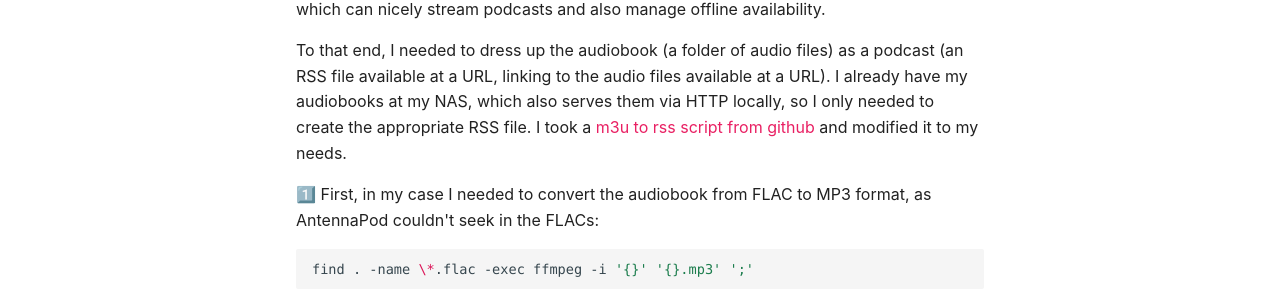
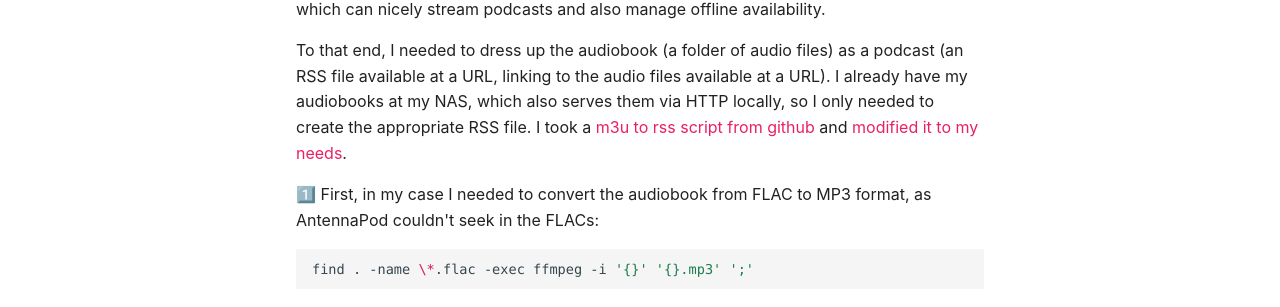
Before and after one commit to luelista/luelista.github.io, an MkDocs documentation site: the page built from docs/blog/posts/audiobook-to-podcast.md, in a window 1280 px wide and 1220 px high. Shown: the part 327-634 px from the top of the window. Built offline with MkDocs 1.6.1 and Material for MkDocs 9.7.7, drawn with Linux system fonts in a browser that asks for light colours; part of the change alters nothing that is shown.

````diff
--- a/docs/blog/posts/audiobook-to-podcast.md
+++ b/docs/blog/posts/audiobook-to-podcast.md
@@ -11,7 +11,7 @@ So I thought it might be a good idea to use [AntennaPod](https://antennapod.org)
 <!-- more -->
 
 To that end, I needed to dress up the audiobook (a folder of audio files) as a podcast (an RSS file available at a URL, linking to the audio files available at a URL).
-I already have my audiobooks at my NAS, which also serves them via HTTP locally, so I only needed to create the appropriate RSS file. I took a [m3u to rss script from github](https://github.com/ildar/m3u2rss/blob/master/m3u2rss.sh) and modified it to my needs.
+I already have my audiobooks at my NAS, which also serves them via HTTP locally, so I only needed to create the appropriate RSS file. I took a [m3u to rss script from github](https://github.com/ildar/m3u2rss/blob/master/m3u2rss.sh) and [modified it to my needs](https://codeberg.org/luelista/m3u2rss/src/branch/master/m3u2rss.sh).
 
 1️⃣ First, in my case I needed to convert the audiobook from FLAC to MP3 format, as AntennaPod couldn't seek in the FLACs:
 
@@ -27,7 +27,7 @@ ls -1 *.mp3 > my-audiobook.m3u
 
 Make sure to check that the chapters are in order.
 
-3️⃣ Then I created the podcast RSS file from the M3U file using a [modified version of the script](https://github.com/luelista/m3u2rss/blob/master/m3u2rss.sh), which supports creating the file locally and providing a URL prefix, at which they will be available later on (AntennaPod required absolute URLs in the RSS file):
+3️⃣ Then I created the podcast RSS file from the M3U file using a [modified version of the script](https://codeberg.org/luelista/m3u2rss/src/branch/master/m3u2rss.sh), which supports creating the file locally and providing a URL prefix, at which they will be available later on (AntennaPod required absolute URLs in the RSS file):
 
 ```shell
 sh m3u2rss.sh my-audiobook.m3u "http://my-nas.local/audiobooks/my-audiobook/"
````
